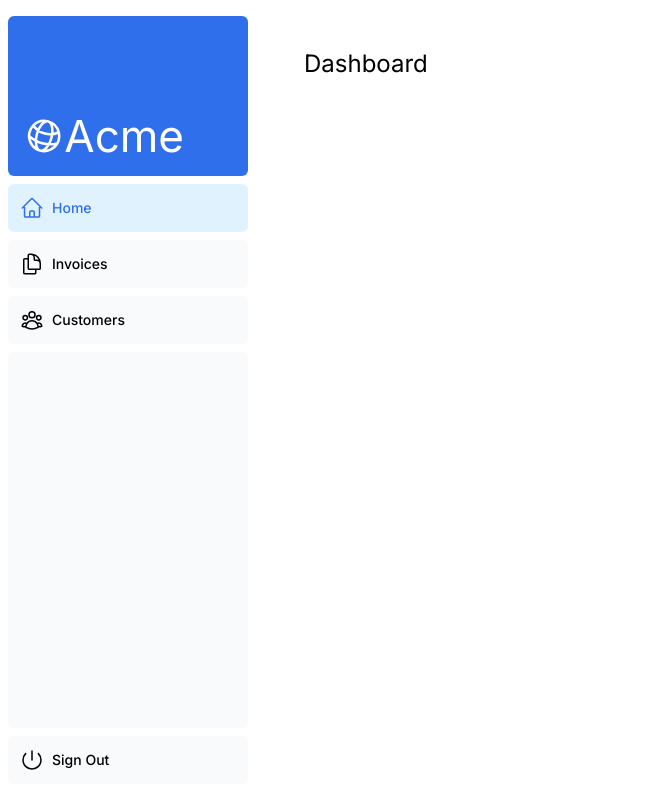
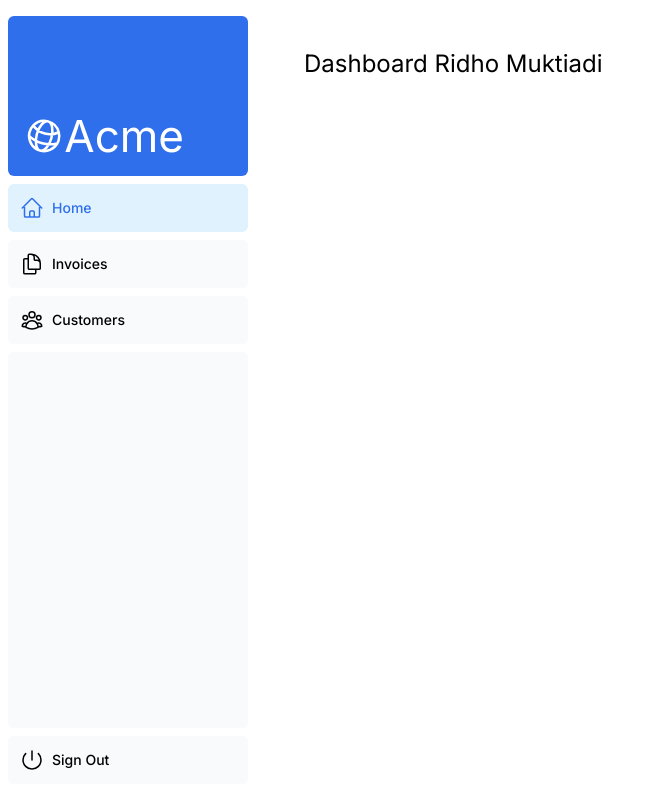
Before and after one commit to IdongId/Pj01, a Next.js app: page /dashboard in a window 1280 px wide. Shown: the whole page, without its empty margins (0-656 px from the left). Built offline with nearby package versions, Linux system fonts and the light colour scheme.

Commit message:
Update page.tsx

```diff
--- a/app/dashboard/page.tsx
+++ b/app/dashboard/page.tsx
@@ -7,7 +7,7 @@ export default async function Page() {
   return (
     <main>
       <h1 className={`${lusitana.className} mb-4 text-xl md:text-2xl`}>
-        Dashboard
+        Dashboard Ridho Muktiadi
       </h1>
       <div className="grid gap-6 sm:grid-cols-2 lg:grid-cols-4">
         {/* <Card title="Collected" value={totalPaidInvoices} type="collected" /> */}
```
